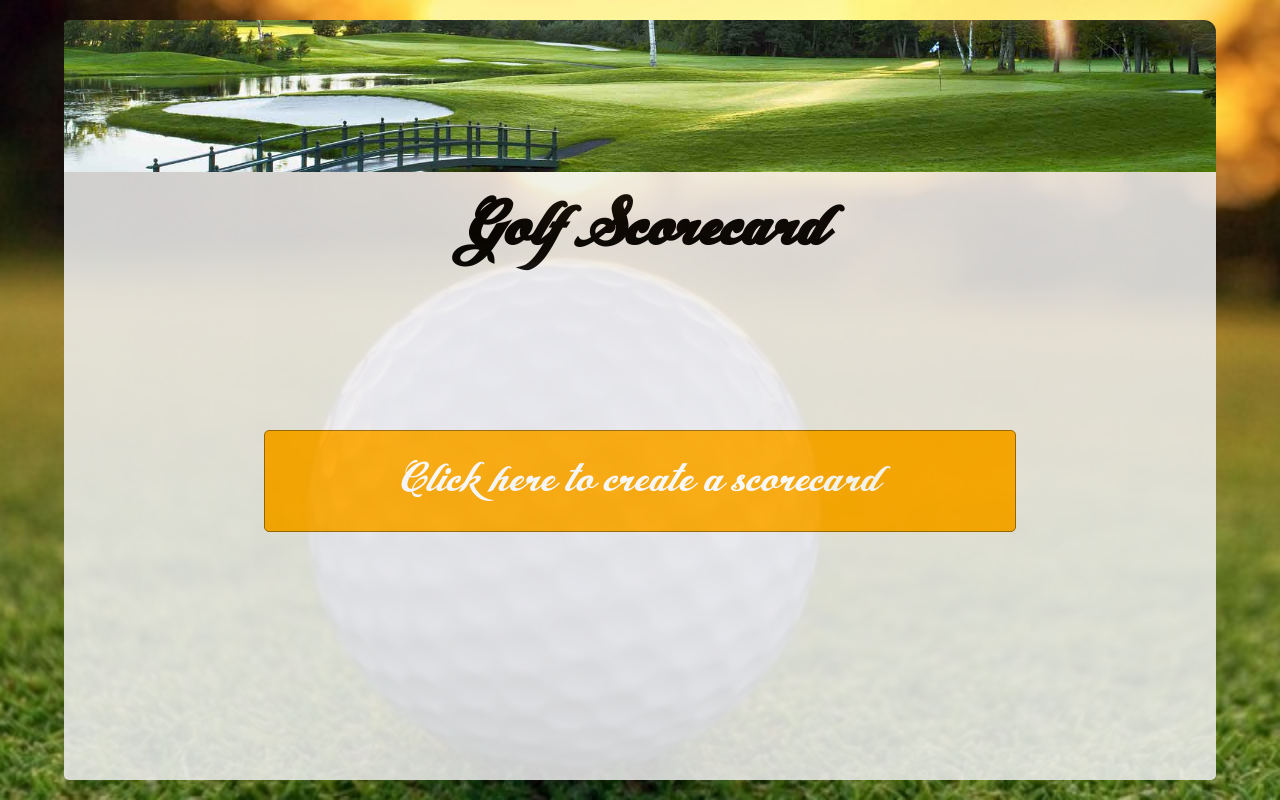
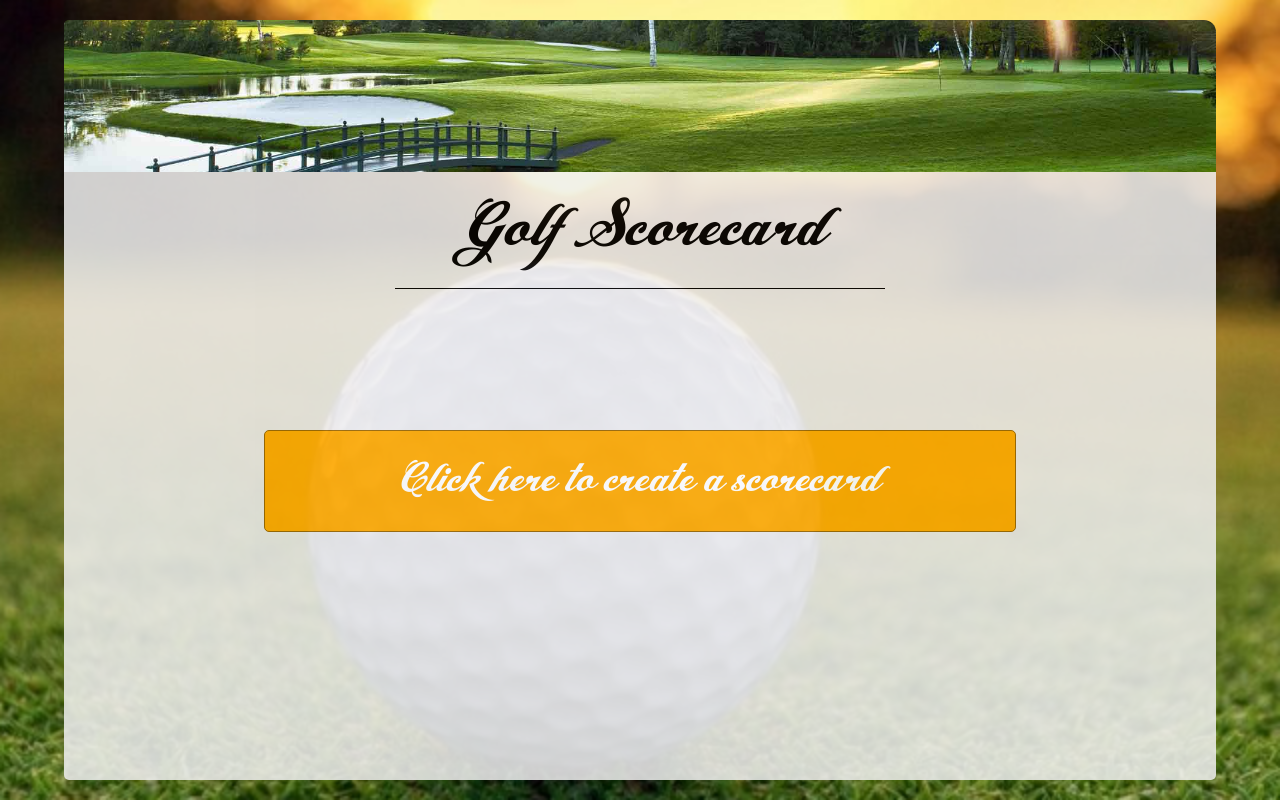
Before and after one commit to joybob22/GolfProject, a plain HTML site: page GolfScoreCard.html in a window 1280 px wide. Drawn offline with nearby package versions, Linux system fonts and the light colour scheme.

Commit message:
another commit

```diff
--- a/GolfScoreCard.css
+++ b/GolfScoreCard.css
@@ -24,9 +24,22 @@ h1 {
     font-size: 75px;
 }
 
-#startHeader {
+#header {
+    text-align: center;
     padding-top: 20px;
 }
+
+#startHeader {
+    font-family: "angel tears";
+    font-size: 75px;
+    width: 100%;
+    text-align: center;
+    border-bottom: 1px solid black;
+    padding: 20px 60px;
+}
+
+
+
 
 #mainContainer {
     height: 100%;
--- a/GolfScoreCard.html
+++ b/GolfScoreCard.html
@@ -26,7 +26,11 @@
             <div id="contentContainer">
                 <div id="topImage"></div>
                 <div id="innerContent">
-                    <h1 id="startHeader">Golf Scorecard</h1>
+                    <div id="header">
+                        <span id="startHeader">Golf Scorecard</span>
+                    </div>
+
+
                     <div id="button-to-form">Click here to create a scorecard</div>
                 </div>
             </div>
```
